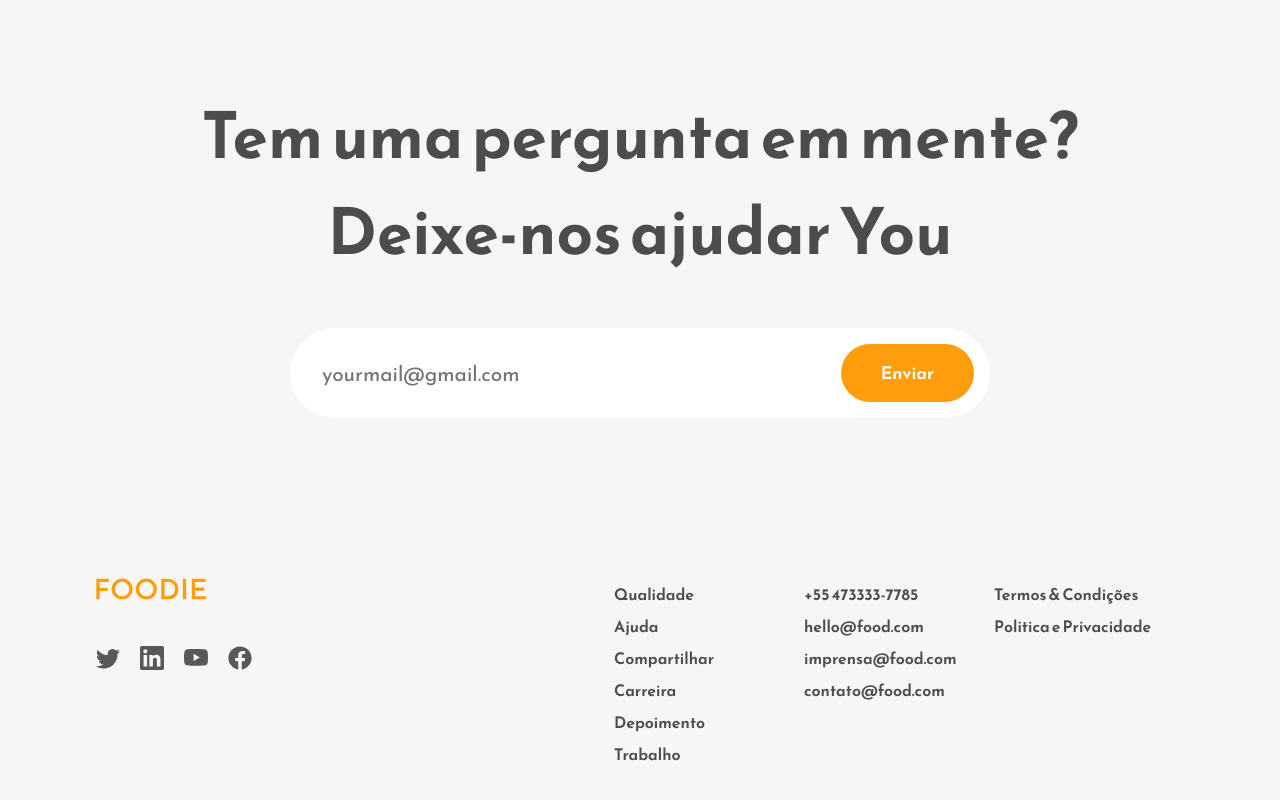
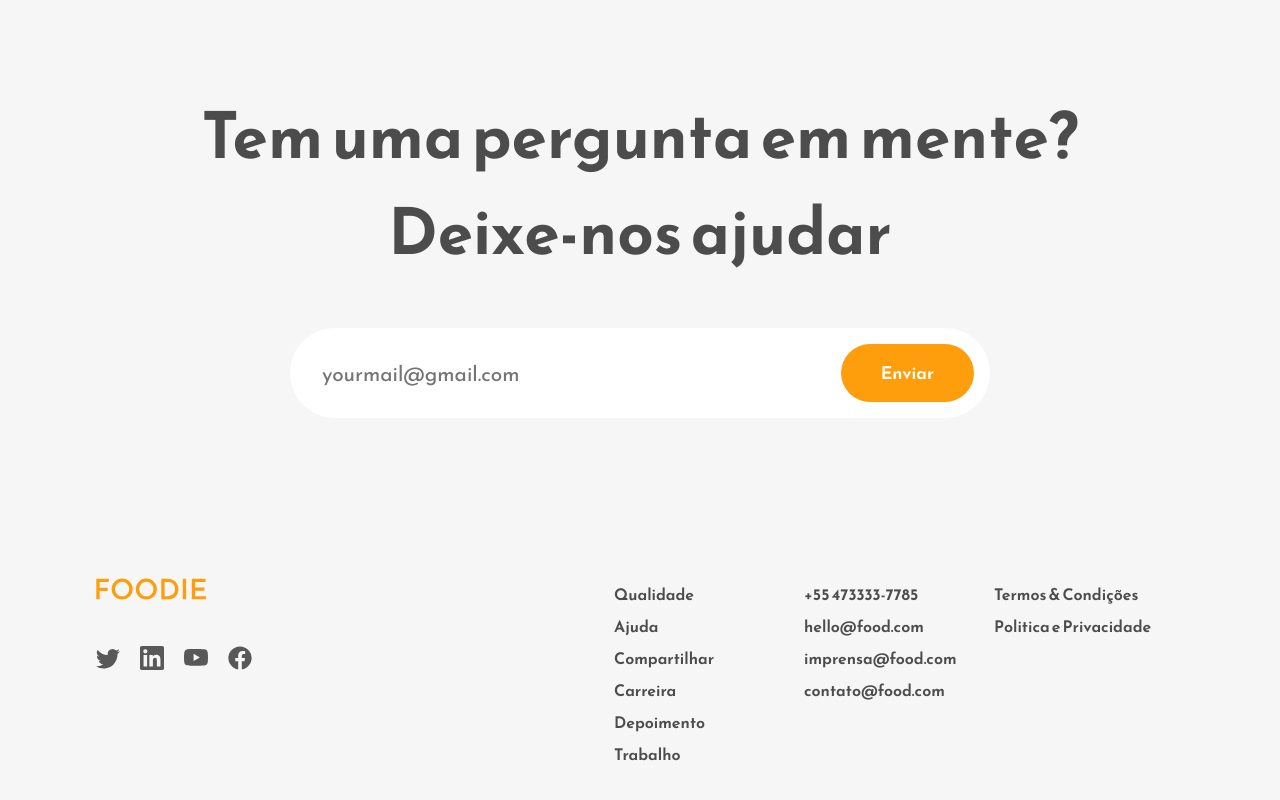
Before and after one commit to EduardaCoffacci/Restaurant-Landing-Page, a React (Vite) app: page / in a window 1280 px wide. Shown: the part 3655-4455 px from the top of the page. Built offline with nearby package versions, Linux system fonts and the light colour scheme; a web font is replaced by a local one.

Commit message:
texto alterado

```diff
--- a/src/components/Contato.jsx
+++ b/src/components/Contato.jsx
@@ -4,7 +4,7 @@ const Contato = () => {
   return (
     <div className="contact-page-wrapper" id="contato">
       <h1 className="primary-heading">Tem uma pergunta em mente?</h1>
-      <h1 className="primary-heading">Deixe-nos ajudar You</h1>
+      <h1 className="primary-heading">Deixe-nos ajudar</h1>
       <div className="contact-form-container">
         <input type="text" placeholder="yourmail@gmail.com" />
         <button className="secondary-button">Enviar</button>
```
